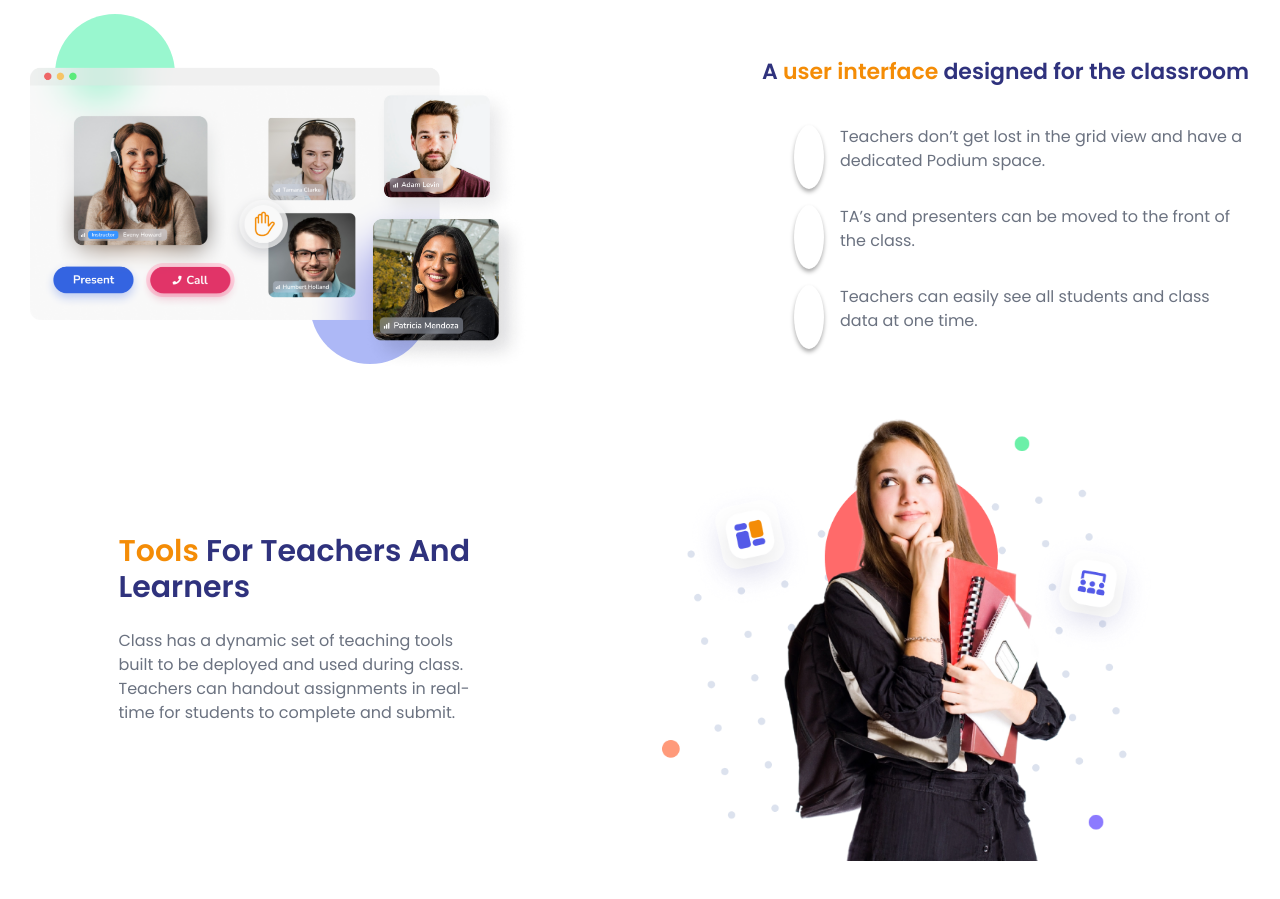
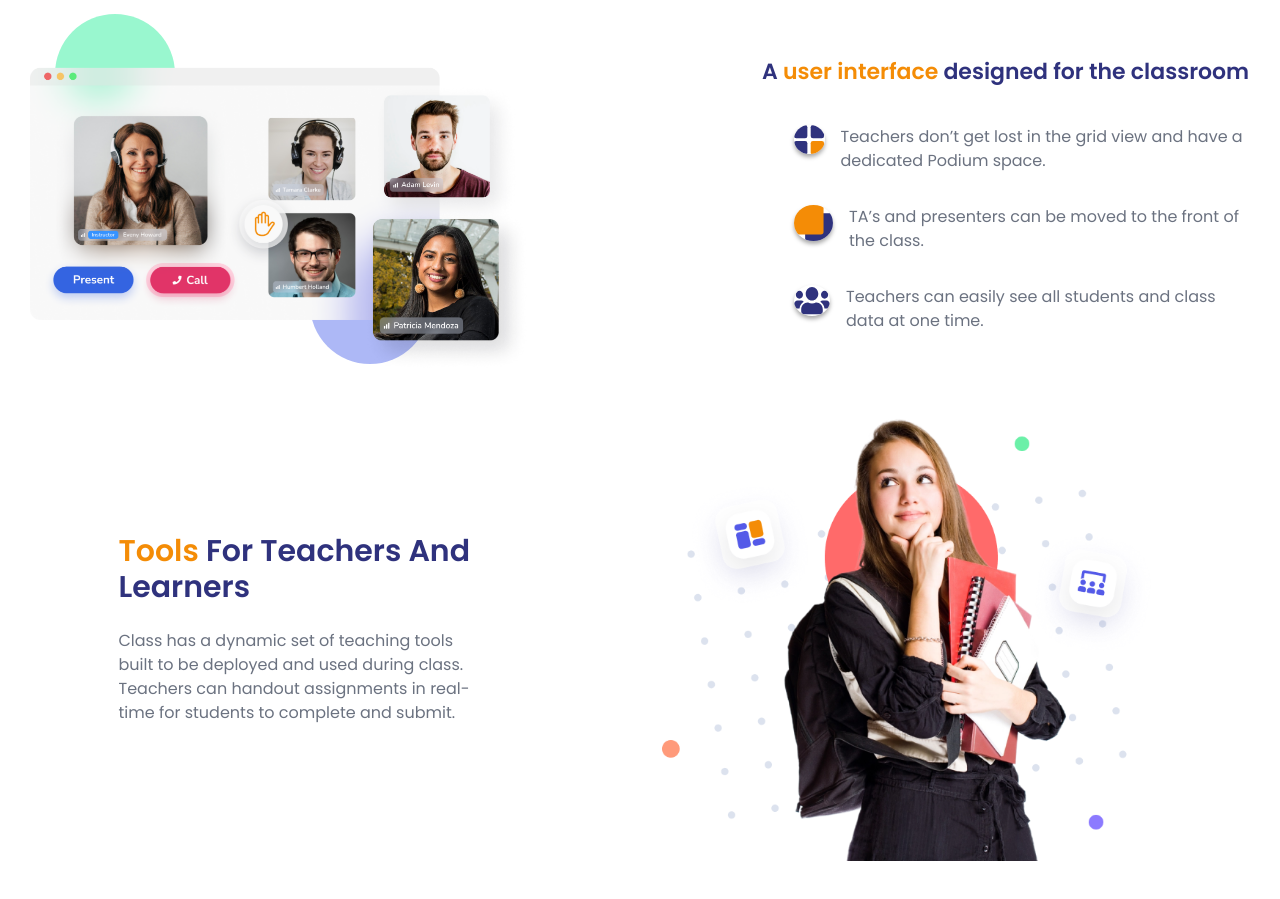
Before and after one commit to rounak333/LearnHub, a plain HTML site: page index.html in a window 1280 px wide. Shown: the part 2520-3419 px from the top of the page. Drawn offline with nearby package versions, Linux system fonts and the light colour scheme.

Commit message:
Update style.css

```diff
--- a/style.css
+++ b/style.css
@@ -450,10 +450,9 @@ mb-5{
     color: #6b7280;
 }
 .user-interface .content .list svg{
-    width: 30px;
-    background-color: #fff;
+    width: 10%;
+    height: 10%;
     border-radius: 50%;
-    padding: 0px 15px;
     box-shadow: 0px 3px 4px #aaa;
 }
 .user-interface .list svg:nth-child(2),.user-interface .list svg:nth-child(2){
```
